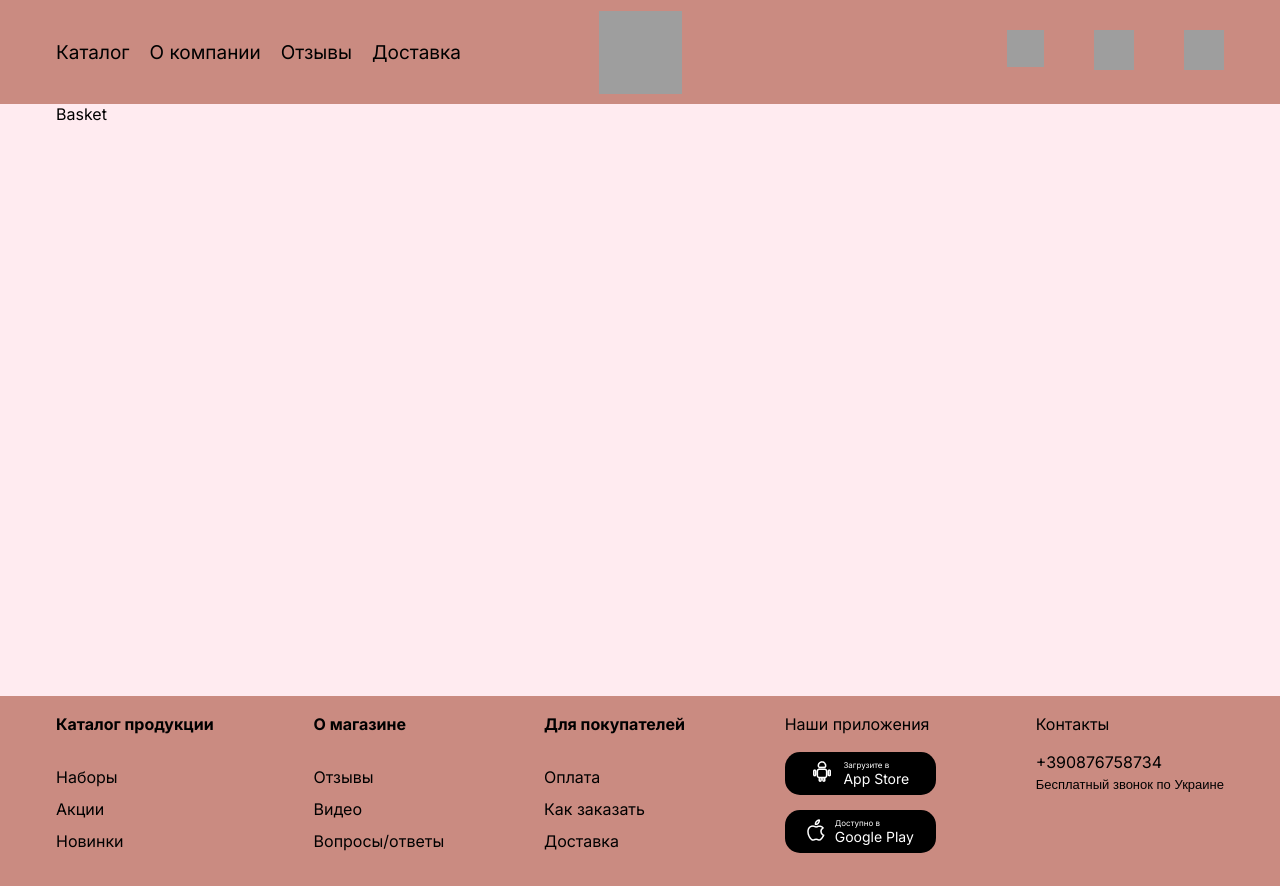
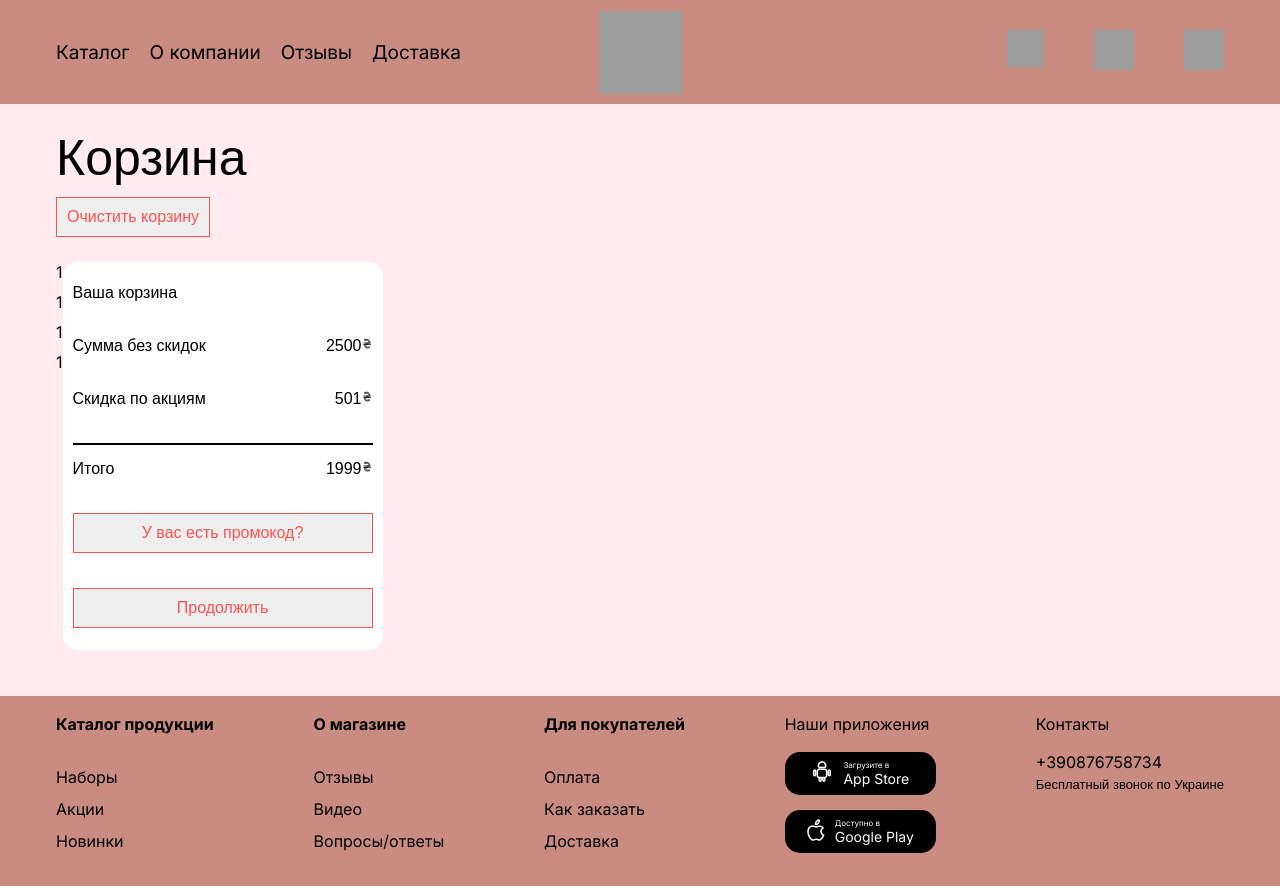
Before and after one commit to kestenbaum/Cakes-shop, a Next.js app in the folder client/: page /basket in a window 1280 px wide. Built offline with nearby package versions, Linux system fonts and the light colour scheme; grey boxes are pictures that could not be loaded.

Commit message:
update (page) update page basket

```diff
--- a/client/src/app/basket/basket.module.css
+++ b/client/src/app/basket/basket.module.css
@@ -0,0 +1,26 @@
+.wrapper {
+    background: #FFEBF0;
+}
+
+.title {
+    font-family: Prata, sans-serif;
+    font-size: 50px;
+    font-style: normal;
+    font-weight: 400;
+    line-height: normal;
+    margin-bottom: 10px;
+    margin-top: 25px;
+}
+
+.section__basket {
+    display: flex;
+    justify-content: space-between;
+    margin-top: 25px;
+}
+
+.product {
+    display: flex;
+    width: 70%;
+    flex-direction: column;
+    gap: 10px;
+}
--- a/client/src/app/basket/page.tsx
+++ b/client/src/app/basket/page.tsx
@@ -1,10 +1,23 @@
-import React from 'react';
+import React, {FC} from 'react';
 
 import styles from "@/app/basket/basket.module.css"
-const Page = () => {
+import MainButton from "@/components/MainButton/MainButton";
+import AsideBasket from "@/components/AsideBasket/AsideBasket";
+
+const Page: FC = () => {
     return (
         <section className={styles.wrapper}>
-            Basket
+            <h1 className={styles.title}>Корзина</h1>
+            <MainButton>Очистить корзину</MainButton>
+            <section className={styles.section__basket}>
+                <div className={styles.product}>
+                    <div>1</div>
+                    <div>1</div>
+                    <div>1</div>
+                    <div>1</div>
+                </div>
+                <AsideBasket/>
+            </section>
         </section>
     );
 };
--- a/client/src/components/MainButton/MainButton.tsx
+++ b/client/src/components/MainButton/MainButton.tsx
@@ -4,11 +4,13 @@ import styles from "@/components/MainButton/MainButton.module.css"
 import {IButton} from "@/interface";
 
 const MainButton:FC<IButton> = (props) => {
-    const  {children, ...rest} = props
+    const  {children} = props
 
     return (
         <button className={styles.btn}>
-            <span className={styles.text__btn}>
+            <span
+                className={styles.text__btn}
+            >
                 {children}
            </span>
         </button>
```
